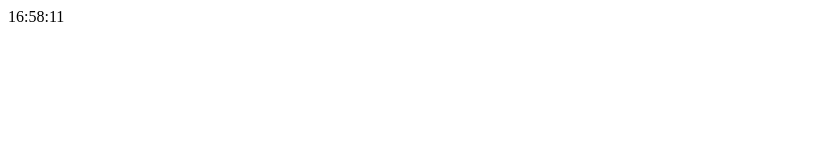
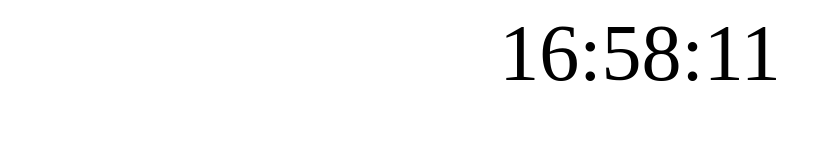
Before and after one commit to jayanta551905/m-3-ass-digiClock, a plain HTML site: page clock.html in a window 1280 px wide. Shown: the whole page, without its empty margins (0-830 px from the left). Drawn offline with Linux system fonts and the light colour scheme.

Commit message:
live deploy

```diff
--- a/clock.html
+++ b/clock.html
@@ -5,6 +5,7 @@
     <meta http-equiv="X-UA-Compatible" content="IE=edge">
     <meta name="viewport" content="width=device-width, initial-scale=1.0">
     <title>Digital clock</title>
+    <link rel="stylesheet" href="style.css">
 </head>
 <body>
 
--- /dev/null
+++ b/style.css
@@ -0,0 +1,4 @@
+#digiClock{
+    text-align: center;
+    font-size: 80px;
+}
```
Also changed, not shown: note.txt.
